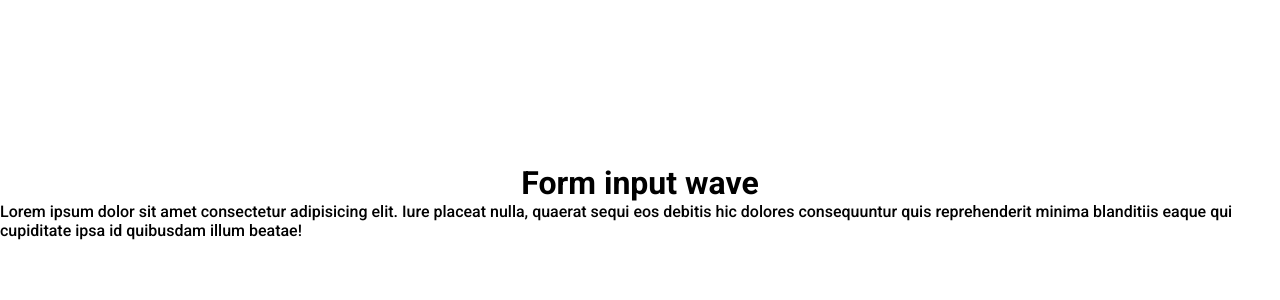
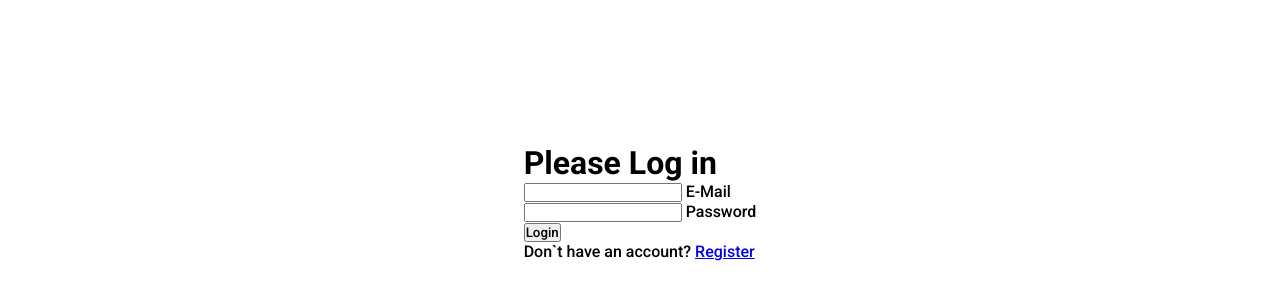
Before and after one commit to papack/form-wave-animation, a plain HTML site: page src/index.html in a window 1280 px wide. Shown: the part 198-498 px from the top of the page. Drawn offline with Linux system fonts and the light colour scheme.

Commit message:
add Login content

```diff
--- a/src/index.html
+++ b/src/index.html
@@ -7,13 +7,23 @@
     <link rel="stylesheet" href="./style.css" />
   </head>
   <body>
-    <h1>Form input wave</h1>
-    <p>
-      Lorem ipsum dolor sit amet consectetur adipisicing elit. Iure placeat
-      nulla, quaerat sequi eos debitis hic dolores consequuntur quis
-      reprehenderit minima blanditiis eaque qui cupiditate ipsa id quibusdam
-      illum beatae!
-    </p>
+    <div class="container">
+      <h1>Please Log in</h1>
+      <form>
+        <div class="form-controll">
+          <input type="text" required />
+          <label>E-Mail</label>
+        </div>
+        <div class="form-controll">
+          <input type="password" required />
+          <label>Password</label>
+        </div>
+
+        <button class="btn">Login</button>
+
+        <p class="text">Don`t have an account? <a href="#">Register</a></p>
+      </form>
+    </div>
     <script src="./script.js"></script>
   </body>
 </html>
```
